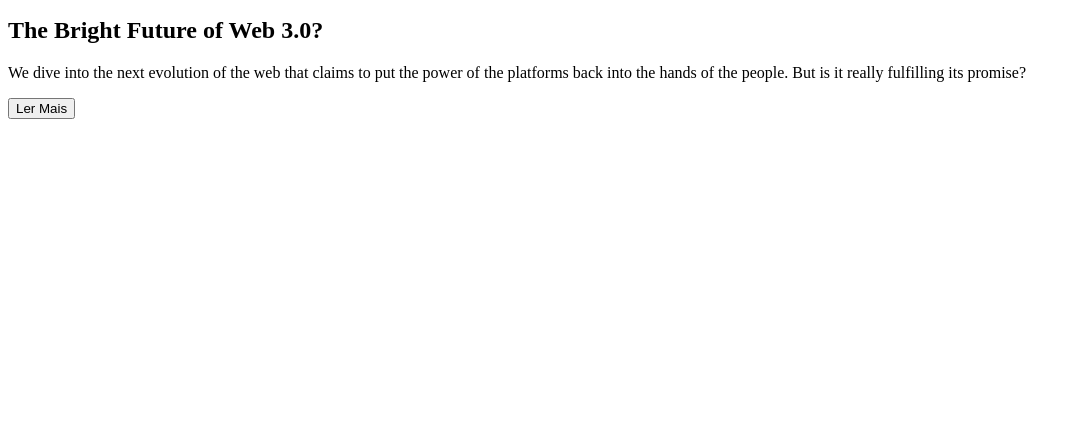
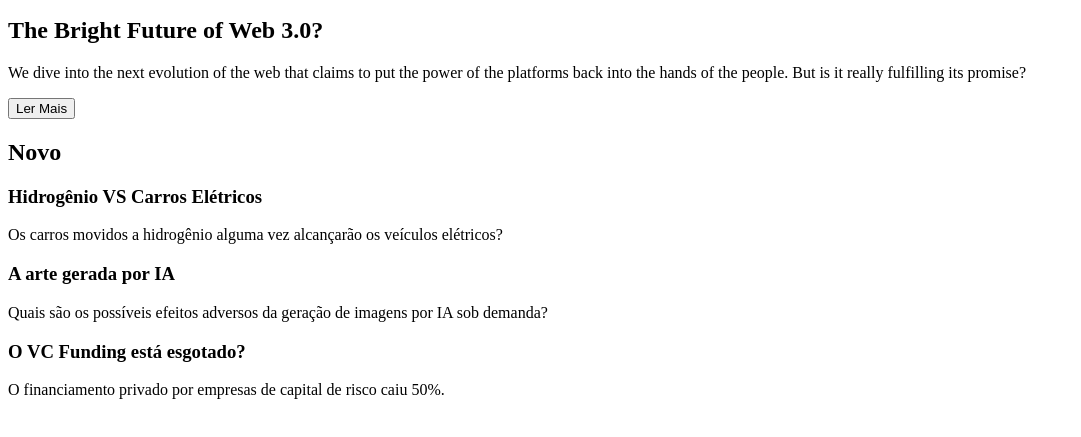
Before and after one commit to giovanna2211/not-cias, a plain HTML site: page index.html in a window 1280 px wide. Shown: the part 51-488 px from the top of the page, without its empty margins (0-1081 px from the left). Drawn offline with Linux system fonts and the light colour scheme.

Commit message:
desenvolvimento do html - segunda secção completa

```diff
--- a/index.html
+++ b/index.html
@@ -17,12 +17,29 @@
     <main>
         <section>
             <img src="./noticias/assets/images/image-web-3-mobile.jpg" alt="ícone de puzzle colorido">
+            <h1>The Bright Future of Web 3.0?</h1>
+            <p>We dive into the next evolution of the web that claims to put the power of the platforms back into the hands of the people. But is it really fulfilling its promise?</p>
+            <button>Ler Mais</button>
+        </section>
 
-            <h1>The Bright Future of Web 3.0?</h1>
+        <section>
+            <h2>Novo</h2>
 
-            <p>We dive into the next evolution of the web that claims to put the power of the platforms back into the hands of the people. But is it really fulfilling its promise?</p>
+            <div>
+                <h3>Hidrogênio VS Carros Elétricos</h3>
+                <p>Os carros movidos a hidrogênio alguma vez alcançarão os veículos elétricos?
+                </p>
+            </div>
 
-            <button>Ler Mais</button>
+            <div>
+                <h3>A arte gerada por IA</h3>
+                <p>Quais são os possíveis efeitos adversos da geração de imagens por IA sob demanda?</p>
+            </div>
+
+            <div>
+                <h3>O VC Funding está esgotado?</h3>
+                <p>O financiamento privado por empresas de capital de risco caiu 50%.</p>
+            </div>
         </section>
     </main>
 
```
Also changed, not shown: 1 other file.
